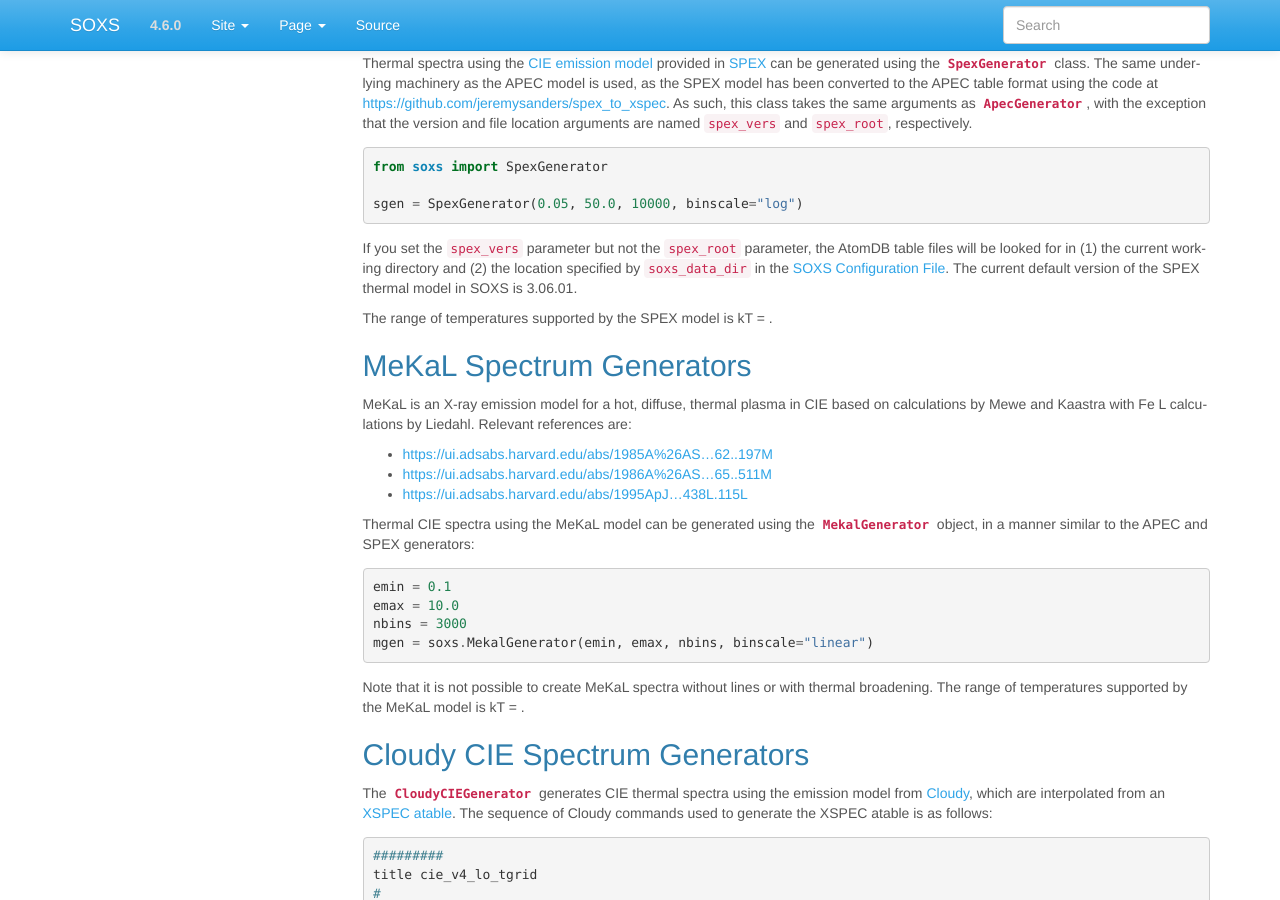
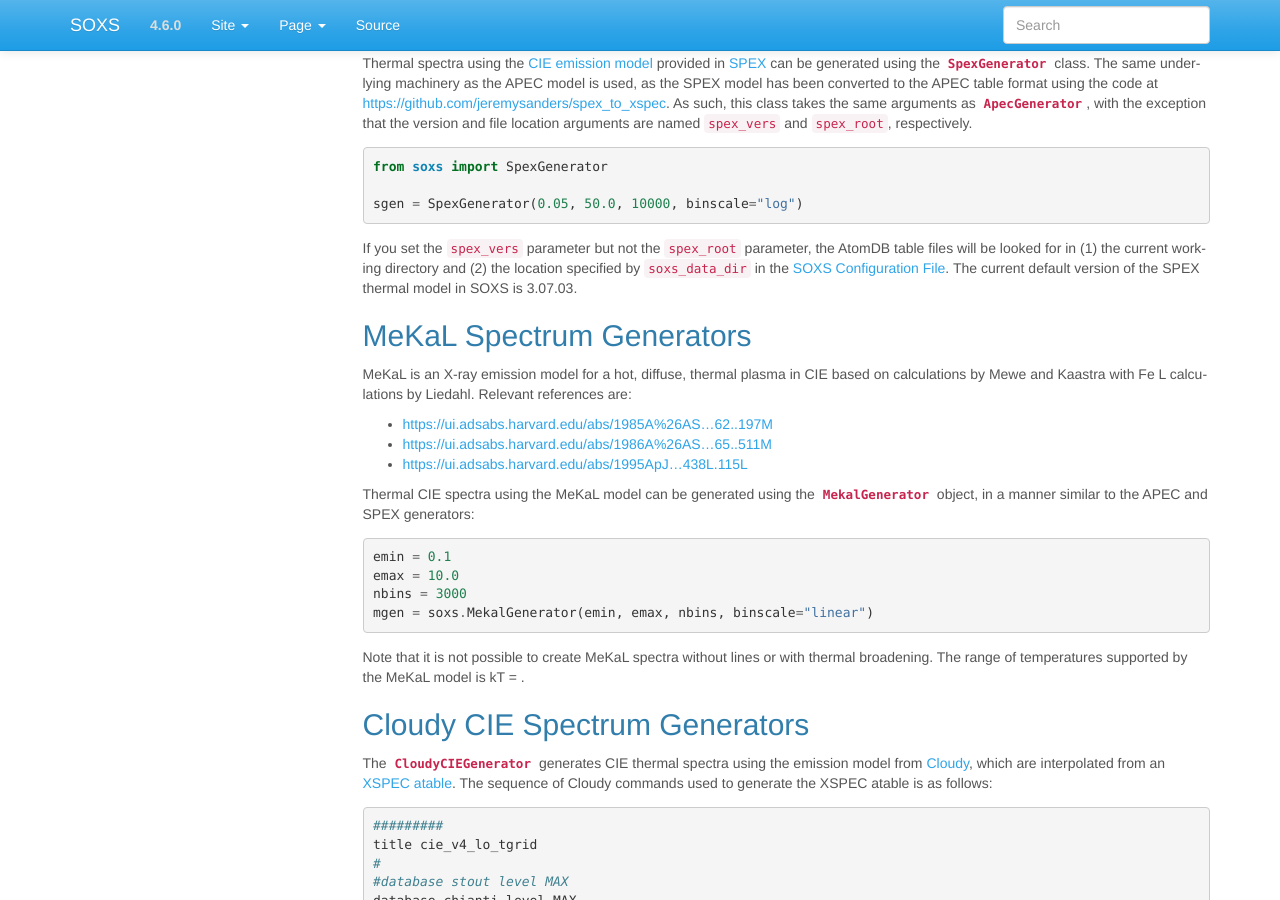
Before and after one commit to lynx-x-ray-observatory/soxs, a Sphinx documentation site: the page built from doc/source/users_guide/thermal_spectra.rst, in a window 1280 px wide and 900 px high, scrolled down 1061 px. Built offline with Sphinx 7.4.7, drawn with Linux system fonts in a browser that asks for light colours.

Commit message:
Update docs

```diff
--- a/doc/source/users_guide/thermal_spectra.rst
+++ b/doc/source/users_guide/thermal_spectra.rst
@@ -100,9 +100,7 @@ and ``spex_root``, respectively.
 If you set the ``spex_vers`` parameter but not the ``spex_root`` parameter, the
 AtomDB table files will be looked for in (1) the current working directory and
 (2) the location specified by ``soxs_data_dir`` in the :ref:`config`. The current
-default version of the SPEX thermal model in SOXS is 3.06.01.
-
-The range of temperatures supported by the SPEX model is kT = .
+default version of the SPEX thermal model in SOXS is 3.07.03.
 
 .. _mekal-spectra:
 
```
